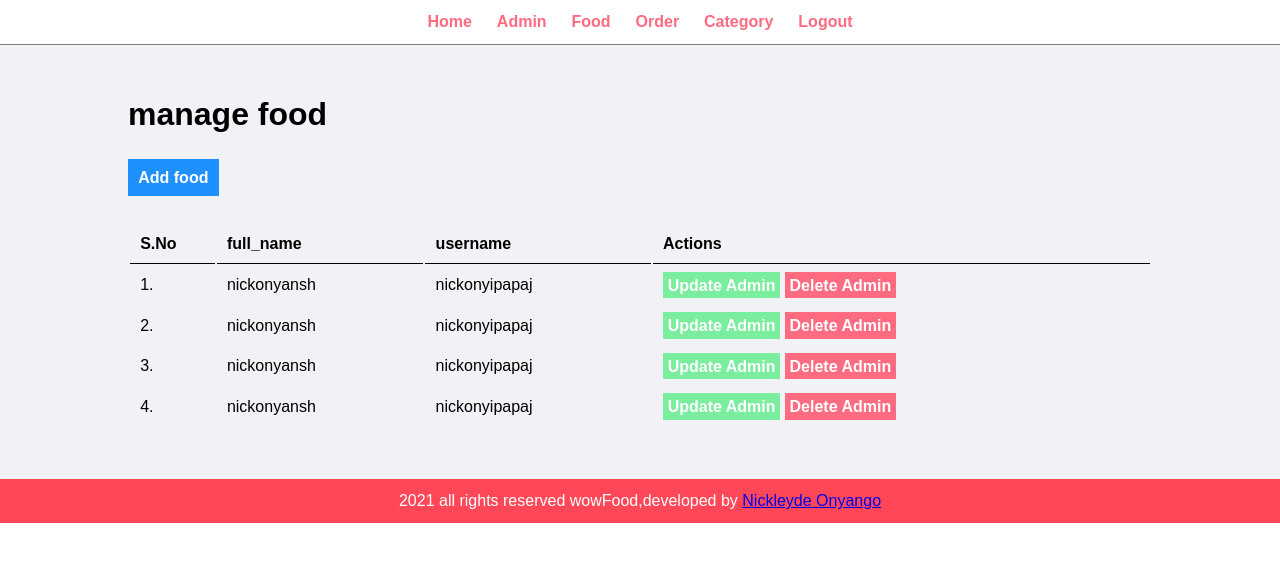
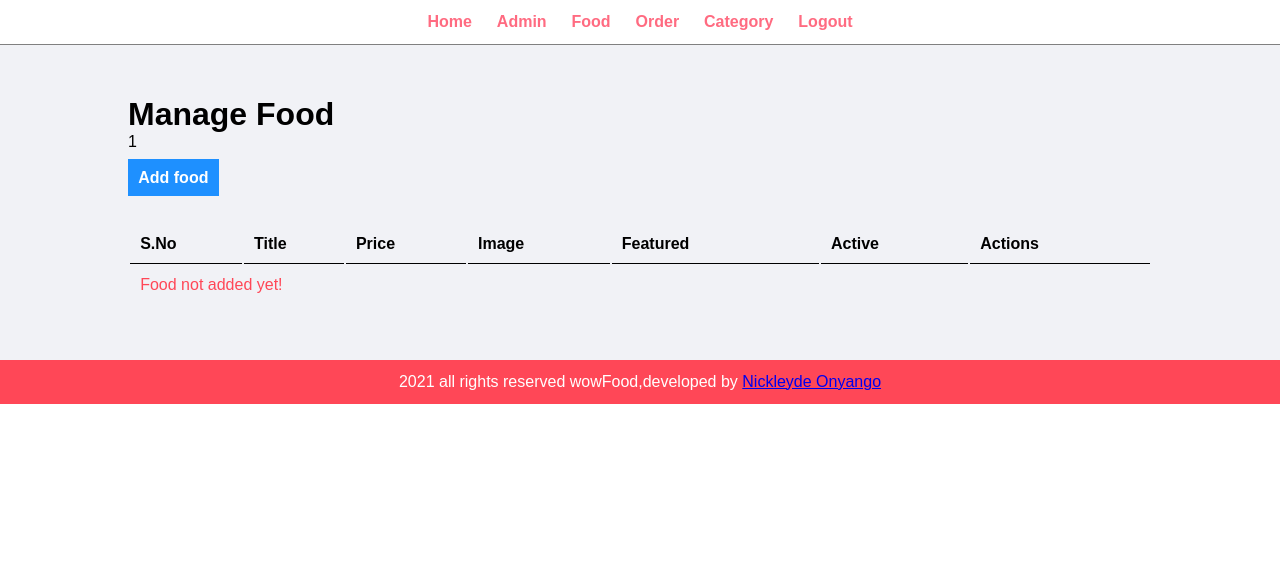
Before and after one commit to nickonyi/food-ordering-system, a PHP site: page /food-ordering-system/admin/manage-food.php in a window 1280 px wide. Shown: the top 562 px of the page. Run offline with PHP 8.4, Linux system fonts and the light colour scheme; the visitor is signed in with stand-in values (Sample User, id 1); data that the repository does not hold is empty.

Commit message:
Food Ordering System

```diff
--- a/admin/manage-food.php
+++ b/admin/manage-food.php
@@ -3,53 +3,80 @@
 ?>
 <div class="main-content">
     <div class="wrapper">
-        <h1>manage food</h1>
+        <h1>Manage Food</h1>
+        <?php
+        if(isset($_SESSION['add'])){
+            echo $_SESSION['add'];
+            unset($_SESSION['add']);
+        }
+
+        ?>
         <br  />  <br  />
     <a href="<?php echo SITEURL;?>admin/add-food.php" class="btn-primary">Add food</a>
     <br><br><br>
    <table class="tbl-full">
        <tr>
            <th>S.No</th>
-           <th>full_name</th>
-           <th>username</th>
+           <th>Title</th>
+           <th>Price</th>
+           <th>Image</th>
+           <th>Featured</th>
+           <th>Active</th>
            <th>Actions</th>
        </tr>
-       <tr>
-           <td>1.</td>
-           <td>nickonyansh</td>
-           <td>nickonyipapaj</td>
+       <?php
+       //create an sql query to acess all the data from the database
+       $sql = "SELECT *FROM tbl_food";
+       //execute the query
+       $res = mysqli_query($conn,$sql);
+       //count the number of rows to see if the data is available
+       $count = mysqli_num_rows($res);
+       //if the count is greater than 0 we have data in the database
+       if($count > 0){
+         //we have  data in the database
+         $sn = 1;
+         while($row = mysqli_fetch_assoc($res)){
+             $title = $row['title'];
+             $price = $row['price'];
+             $image_name = $row['image_name'];
+             $featured = $row['featured'];
+             $active =  $row['active'];
+             ?>
+              <tr>
+           <td><?php echo $sn++;?></td>
+           <td><?php echo $title;?></td>
+           <td>$<?php echo $price;?></td>
            <td>
-                <a href="#" class="btn-secondary">Update Admin</a>
-                <a href="#" class="btn-danger">Delete Admin</a>
+               <?php
+               if($image_name !=""){
+                   ?>
+                   <img src="<?php echo SITEURL;?>images/food/<?php echo $image_name;?>" alt="" width="100px">
+                   <?php
+               } else {
+                   echo "<div class='error'>Image is not uploaded!</div>";
+               }
+               ?>
+
+           </td>
+           <td><?php echo $featured;?></td>
+           <td><?php echo $active;?></td>
+           <td>
+                <a href="#" class="btn-secondary">Update Food</a>
+                <a href="#" class="btn-danger">Delete Food</a>
            </td>
        </tr>
-       <tr>
-           <td>2.</td>
-           <td>nickonyansh</td>
-           <td>nickonyipapaj</td>
-           <td>
-                 <a href="#" class="btn-secondary">Update Admin</a>
-                 <a href="#" class="btn-danger">Delete Admin</a>
-            </td>
-       </tr>
-       <tr>
-           <td>3.</td>
-           <td>nickonyansh</td>
-           <td>nickonyipapaj</td>
-           <td>
-                <a href="#" class="btn-secondary">Update Admin</a>
-                <a href="#" class="btn-danger">Delete Admin</a>
-           </td>
-       </tr>
-       <tr>
-           <td>4.</td>
-           <td>nickonyansh</td>
-           <td>nickonyipapaj</td>
-           <td>
-                <a href="#" class="btn-secondary">Update Admin</a>
-                <a href="#" class="btn-danger">Delete Admin</a>
-           </td>
-       </tr>
+             <?php
+         }
+       }else {
+           //we do no have data in the database
+           echo "<tr> <td colspan='7' class='error'> Food not added yet!</td> <tr>";
+       }
+
+       ?>
+
+
+
+
    </table>
     </div>
 </div>
```
Also changed, not shown: admin/add-food.php (+77 -2 lines), images/category/food_category_300.jpeg (deleted), images/category/food_category_395.jpg (deleted), images/category/food_category_567.jpg (added), images/category/food_category_584.jpg (added), images/category/food_category_64.jpg (deleted), images/category/food_category_727.jpg (added), images/category/food_category_891.jpeg (added), images/food/food-name-1487.jpg (added), images/food/food-name-2179.jpeg (added), images/food/food-name-3114.jpg (added), images/food/food-name-5230.png (added), images/food/food-name-5605.jpg (added), images/food/food-name-5898.jpg (added), 4 more files.
